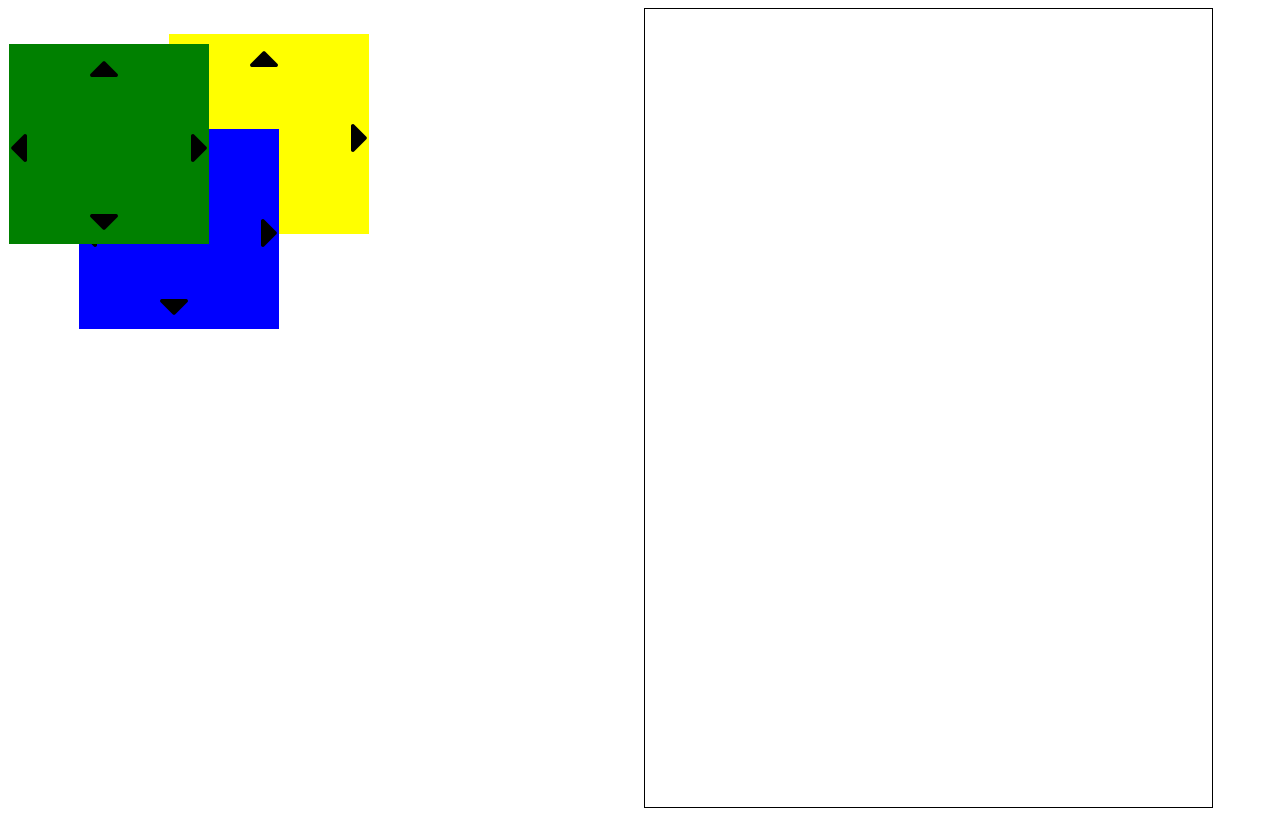
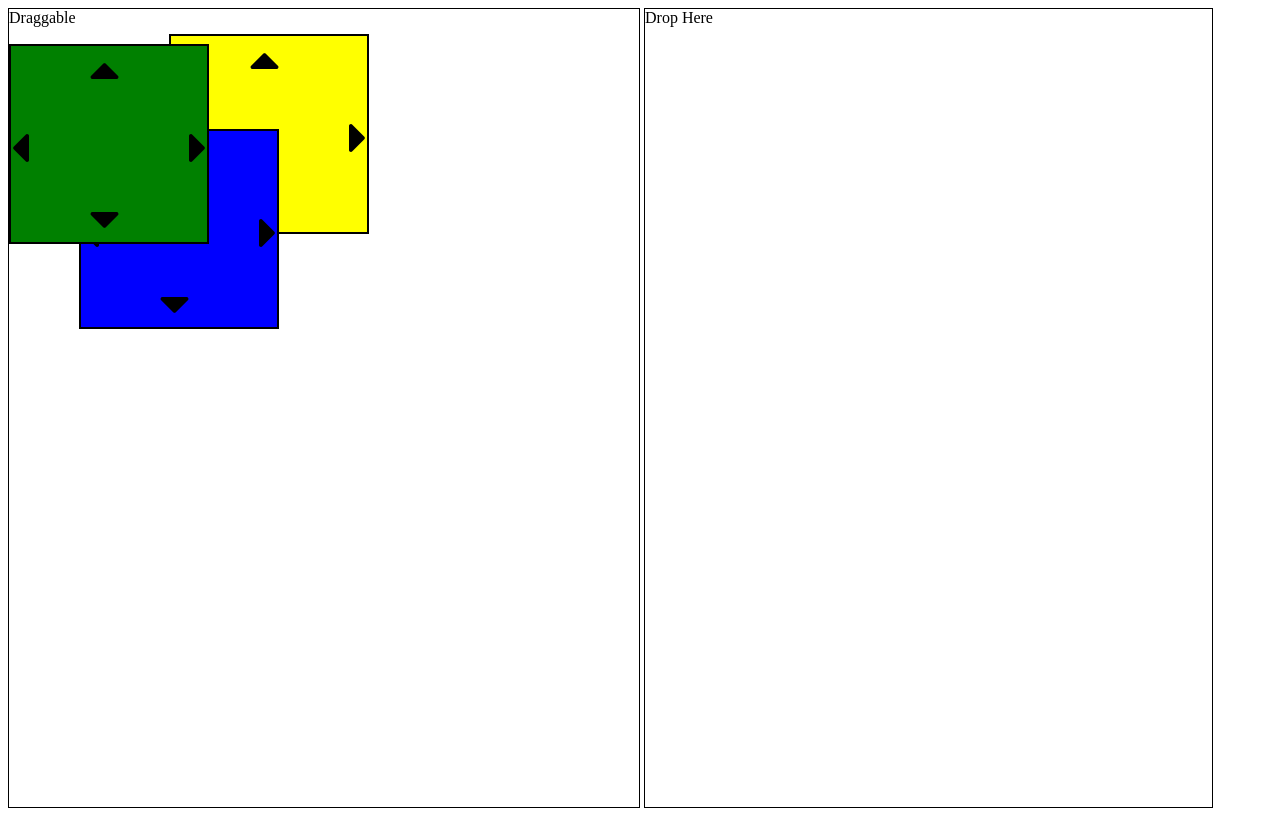
Before and after one commit to Sheriff40/Window-Widgets, a plain HTML site: page index.html in a window 1280 px wide. Drawn offline with Linux system fonts and the light colour scheme.

Commit message:
Final Commit

```diff
--- a/index.html
+++ b/index.html
@@ -11,7 +11,8 @@
 </head>
 
 <body>
-    <div class="container">
+    <div class="container"> Draggable
+
         <div draggable="true" ondragstart="handle3(event)" id="box1" class="box" style=" top:25px;left:160px;">
             <span class="icons fas fa-3x fa-caret-left" style="left:0; top:40%;"></span>
             <span class="icons fas fa-3x fa-caret-right" style="right:0; top:40%;"></span>
@@ -32,7 +33,7 @@
         </div>
     </div>
     <div class="dropable" ondragover="allowDrop(event)" ondrop="drop(event)">
-
+        Drop Here
     </div>
 </body>
 <script src="index.js"></script>
--- a/style.css
+++ b/style.css
@@ -1,5 +1,5 @@
 .container{
-    border:1px solid white;
+    border:1px solid black;
     height:100vh;
     position: relative;
     width:50%;
@@ -13,6 +13,8 @@
     position:absolute;
     top:100px;
     bottom:100px;
+    border:2px solid black;
+    box-sizing: border-box;
 }
 
 .icons{
```
